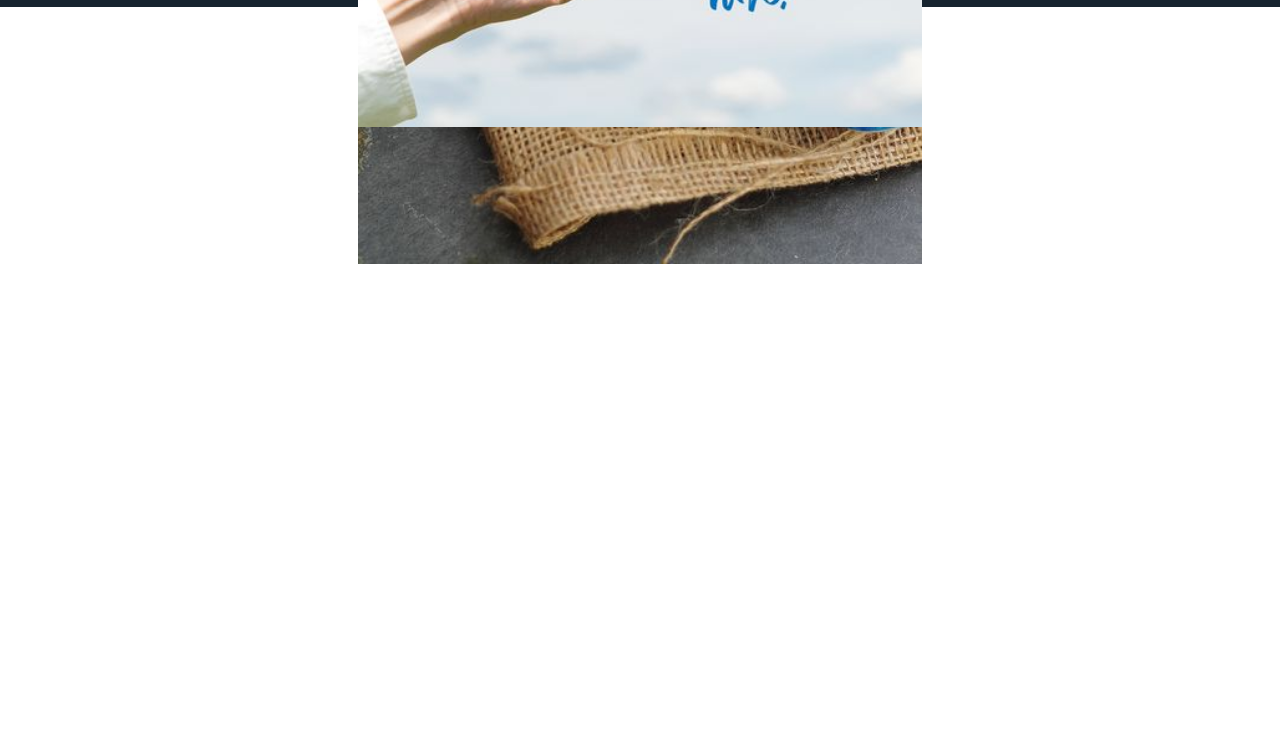
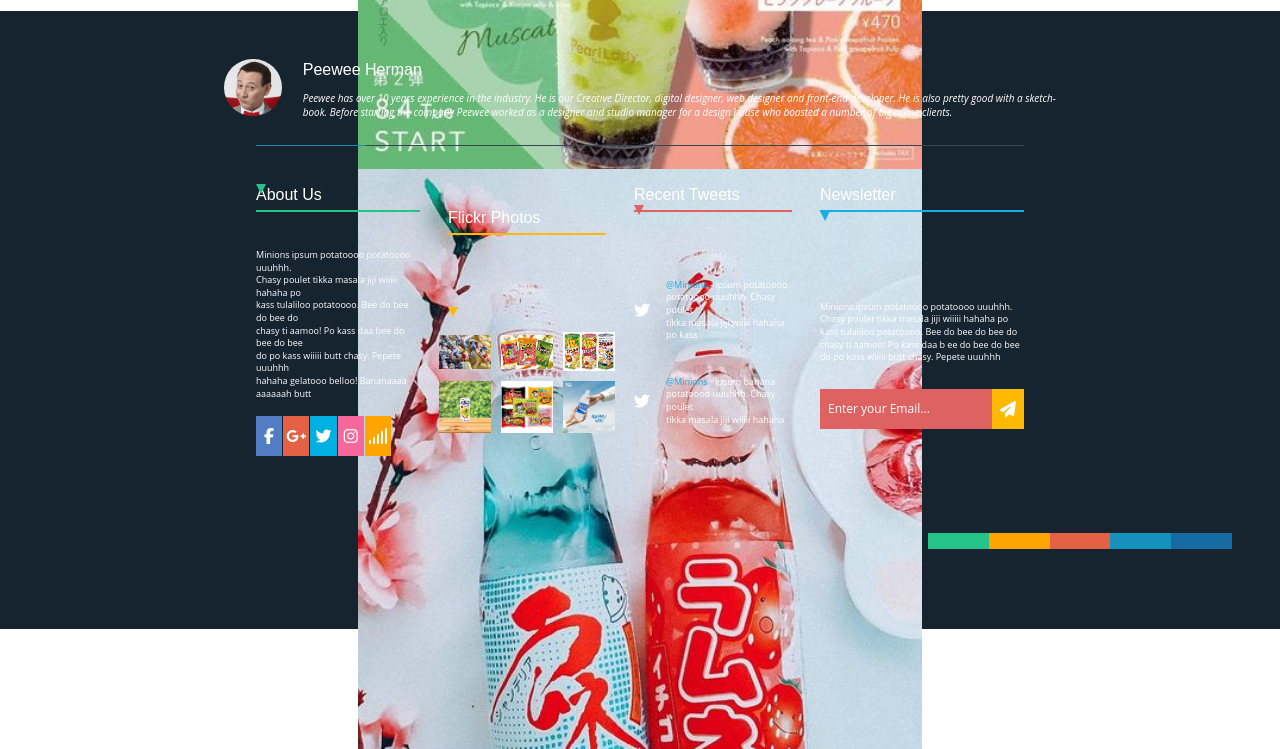
Before and after one commit to cozy6/Project-1-Lab3-ResponsiveLayouts, a plain HTML site: page index.html in a window 1280 px wide. Shown: the part 3386-4135 px from the top of the page. Before the commit the page ends 3650 px from the top, so only its background shows below. Drawn offline with Linux system fonts and the light colour scheme.

Commit message:
Juliet changes v3

```diff
--- a/css/main.css
+++ b/css/main.css
@@ -242,9 +242,12 @@
 /* ==========================================================================
    Juliet's Styles
    ========================================================================== */
-   .main__container--toa-lower-image-gallery-row {
+   .main__container--toa-lower-image-gallery{
     display: grid;
     grid-template-rows:repeat(5, 1fr);
+   }
+
+   .main__container--toa-lower-image-gallery-row {
     justify-content: center;
     object-fit: cover;
     height: 7rem;
@@ -252,9 +255,10 @@
     margin: auto;
   }
 
-  .column {
+  /* .row {
     display: grid;
-  }
+    width: 10rem;
+  } */
 
   /*--footer--*/
 
@@ -290,16 +294,18 @@
 
   .footer__peewee-herman-image {
     border-radius: 100%;
-    width: 8%;
-    height: 8%;
+    width: 6%;
+    height: 6%;
   }
 
   .footer__peewee-herman-header {
     margin: 0;
+    text-align: start;
   }
 
   .footer__peewee-herman-p {
     font-size: 10px;
+    text-align: start;
   }
 
 
@@ -340,13 +346,21 @@
     margin-bottom: -4.375rem;
   }
 
+  .triangle-down1 {
+    width: 0;
+    height: 0;
+    border-left: 5px solid transparent;
+    border-right: 5px solid transparent;
+    border-top: 10px solid #25c389;
+  }
+
   .footer__lower-section-column1-p {
     font-size: 9px;
     margin-bottom: -2rem;
   }
 
   .footer__lower-section-column1-header {
-      border-bottom: solid 1px #25c389;
+      border-bottom: solid 2px #25c389;
       display: flex;
       margin-bottom: -1.75rem;
       padding-bottom: 0.25rem;
@@ -410,10 +424,18 @@
   }
 
   .footer__lower-section-column2-header {
-    border-bottom: solid 1px #f8ba0d;
+    border-bottom: solid 2px #f8ba0d;
     display: flex;
     margin-bottom: -1.75rem;
     padding-bottom: 0.25rem;
+  }
+
+  .triangle-down2 {
+    width: 0;
+    height: 0;
+    border-left: 5px solid transparent;
+    border-right: 5px solid transparent;
+    border-top: 10px solid #f8ba0d;
   }
 
   /* .footer__lower-section-column2-hr-line{
@@ -487,10 +509,18 @@
   } */
 
   .footer__lower-section-column3-header{
-    border-bottom: solid 1px #de6262;
+    border-bottom: solid 2px #de6262;
     display: flex;
     margin-bottom: -1.75rem;
     padding-bottom: 0.25rem;
+  }
+
+  .triangle-down3 {
+    width: 0;
+    height: 0;
+    border-left: 5px solid transparent;
+    border-right: 5px solid transparent;
+    border-top: 10px solid #de6262;
   }
 
   .footer__lower-section-column3-p-section {
@@ -533,10 +563,18 @@
 
 
   .footer__lower-section-column4-header {
-    border-bottom: solid 1px #1bade6;
+    border-bottom: solid 2px #1bade6;
     display: flex;
     margin-bottom: -1.75rem;
     padding-bottom: 0.25rem;
+  }
+
+  .triangle-down4 {
+    width: 0;
+    height: 0;
+    border-left: 5px solid transparent;
+    border-right: 5px solid transparent;
+    border-top: 10px solid #1bade6;
   }
 
   /* .footer__lower-section-column4-hr-line{
@@ -587,6 +625,35 @@
     padding: 12px 8px;
     display: flex;
     justify-content: center;
+  }
+
+  .footer__colourful-tabs{
+    width: 19rem;
+    display: flex;
+    margin-left: 48rem;
+    margin-top: 9.188rem;
+    flex-direction: row;
+  }
+
+  .footer__colourful-tabs-1{
+    width: 4.75rem;
+    background-color:#25c389;
+  }
+  .footer__colourful-tabs-2{
+    width: 4.75rem;
+    background-color: #fea501;
+  }
+  .footer__colourful-tabs-3{
+    width: 4.75rem;
+    background-color:#e46145;
+  }
+  .footer__colourful-tabs-4{
+    width: 4.75rem;
+    background-color: #1691bd;
+  }
+  .footer__colourful-tabs-5{
+    width: 4.75rem;
+    background-color: #166ba2;
   }
 
 html {
--- a/index.html
+++ b/index.html
@@ -247,19 +247,19 @@
 
         <section class="main__container--toa-lower-image-gallery">
           <div class="main__container--toa-lower-image-gallery-row">
-            <div class="column">
+            <div class="row">
               <img class="main__container--toa-lower-image-gallery-image1" src="./img/snack-img9.jpeg" alt="">
             </div>
-            <div class="column">
+            <div class="row">
               <img class="main__container--toa-lower-image-gallery-image2" src="./img/snack-img10.jpeg" alt="">
             </div>
-            <div class="column">
+            <div class="row">
               <img class="main__container--toa-lower-image-gallery-image3" src="./img/snack-img11.jpeg" alt="">
             </div>
-            <div class="column">
+            <div class="row">
               <img class="main__container--toa-lower-image-gallery-image4" src="./img/snack-img12.jpeg" alt="">
             </div>
-            <div class="column">
+            <div class="row">
               <img class="main__container--toa-lower-image-gallery-image5" src="./img/snack-img13.jpeg" alt="">
 
 
@@ -295,6 +295,7 @@
           <section class="footer__lower-section-column1">
             <h4 class="footer__lower-section-column1-header">About Us</h4>
             <!-- <hr class="footer__lower-section-column1-hr-line"> -->
+            <div class="triangle-down1"></div>
             <section class="footer__lower-section-column1-bottom-section">
               <p class="footer__lower-section-column1-p">Minions ipsum potatoooo potatoooo uuuhhh.<br> Chasy poulet tikka
               masala jiji wiiiii hahaha po <br>kass tulaliloo potatoooo. Bee do bee do bee do<br> chasy ti aamoo! Po
@@ -326,6 +327,7 @@
             <h4 class="footer__lower-section-column2-header">Flickr Photos</h4>
 
             <section class="footer__lower-section-column2-image-container">
+              <div class="triangle-down2"></div>
               <!-- <hr class="footer__lower-section-column2-hr-line"> -->
               <section class="footer__lower-section-column2-top-img">
                 <img class="footer__lower-section-column2-top-img-img1" src="./img/snack-img2.webp" alt="">
@@ -346,6 +348,7 @@
           <section class="footer__lower-section-column3">
             <h4 class="footer__lower-section-column3-header">Recent Tweets</h4>
             <!-- <hr class="footer__lower-section-column3-hr-line"> -->
+            <div class="triangle-down3"></div>
             <section class="footer__lower-section-column3-p-section">
 
               <section class="footer__lower-section-column3-tweet1">
@@ -366,6 +369,7 @@
           <section class="footer__lower-section-column4">
             <h4 class="footer__lower-section-column4-header">Newsletter</h4>
             <!-- <hr class="footer__lower-section-column4-hr-line"> -->
+            <div class="triangle-down4"></div>
             <section class="footer__lower-section-column4-bottom-section">
                 <p class="footer__lower-section-column4-p">
                 Minions ipsum potatoooo potatoooo uuuhhh. <br> Chasy poulet tikka masala jiji wiiiii hahaha po <br> kass
@@ -381,8 +385,9 @@
               </section>
             </section>
           </section>
+        </section>
 
-            <!-- Coloured Tabs Section -->
+        <!-- Coloured Tabs Section -->
             <section class="footer__colourful-tabs">
               <section class="footer__colourful-tabs-1">
                 <a class="footer__colourful-tabs-a1" href=""></a>
@@ -401,9 +406,6 @@
               </section>
             </section>
 
-
-        </section>
-
       </footer>
 </body>
 
```
